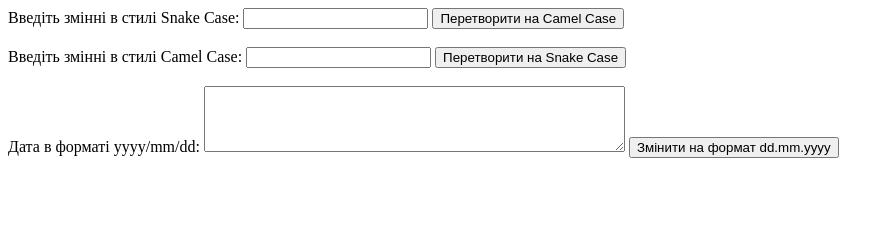
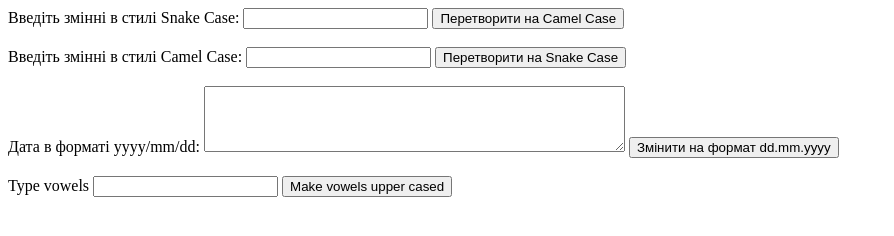
Before and after one commit to rostyslav-kovtun/programming-web, a plain HTML site: page lab7/tasks/task3.html in a window 1280 px wide. Shown: the whole page, without its empty margins (0-894 px from the left). Drawn offline with Linux system fonts and the light colour scheme.

Commit message:
Update task3.html

```diff
--- a/lab7/tasks/task3.html
+++ b/lab7/tasks/task3.html
@@ -29,6 +29,12 @@
     <button type="button" onclick="replaceDates()">Змінити на формат dd.mm.yyyy</button>
     <div id="replaceDatesResult"></div>
     <br>
+
+    <!-- Task 3.4 -->
+    <label for="vowelsUpperCase">Type vowels</label>
+    <input type="text" id="vowelsUpperCase">
+    <button type="button" onclick="toVowelsUpperCase()">Make vowels upper cased</button>
+    <div id="vowelsUpperCaseResult"></div>
 
 </form>
 
@@ -63,6 +69,23 @@ function replaceDates() {
 
     document.getElementById('replaceDatesResult').innerText = 'Результат: ' + replacedText;
 }
+
+// Task 3.4
+function toVowelsUpperCase() {
+    const vowelsInputText = document.getElementById('vowelsUpperCase').value;
+    const vowelsUpperCaseResultElement = document.getElementById('vowelsUpperCaseResult');
+    let vowelsOutputText = "";
+
+    for (let i = 0; i < vowelsInputText.length; i++) {
+        let currentChar = vowelsInputText.charAt(i);
+        if ("aiueoAIUEO".includes(currentChar)) {
+            vowelsOutputText += currentChar.toUpperCase();
+        } else {
+        vowelsOutputText += currentChar;
+        }
+    }
+    vowelsUpperCaseResultElement.innerText = vowelsOutputText;
+}
 </script>
 
 </body>
```
